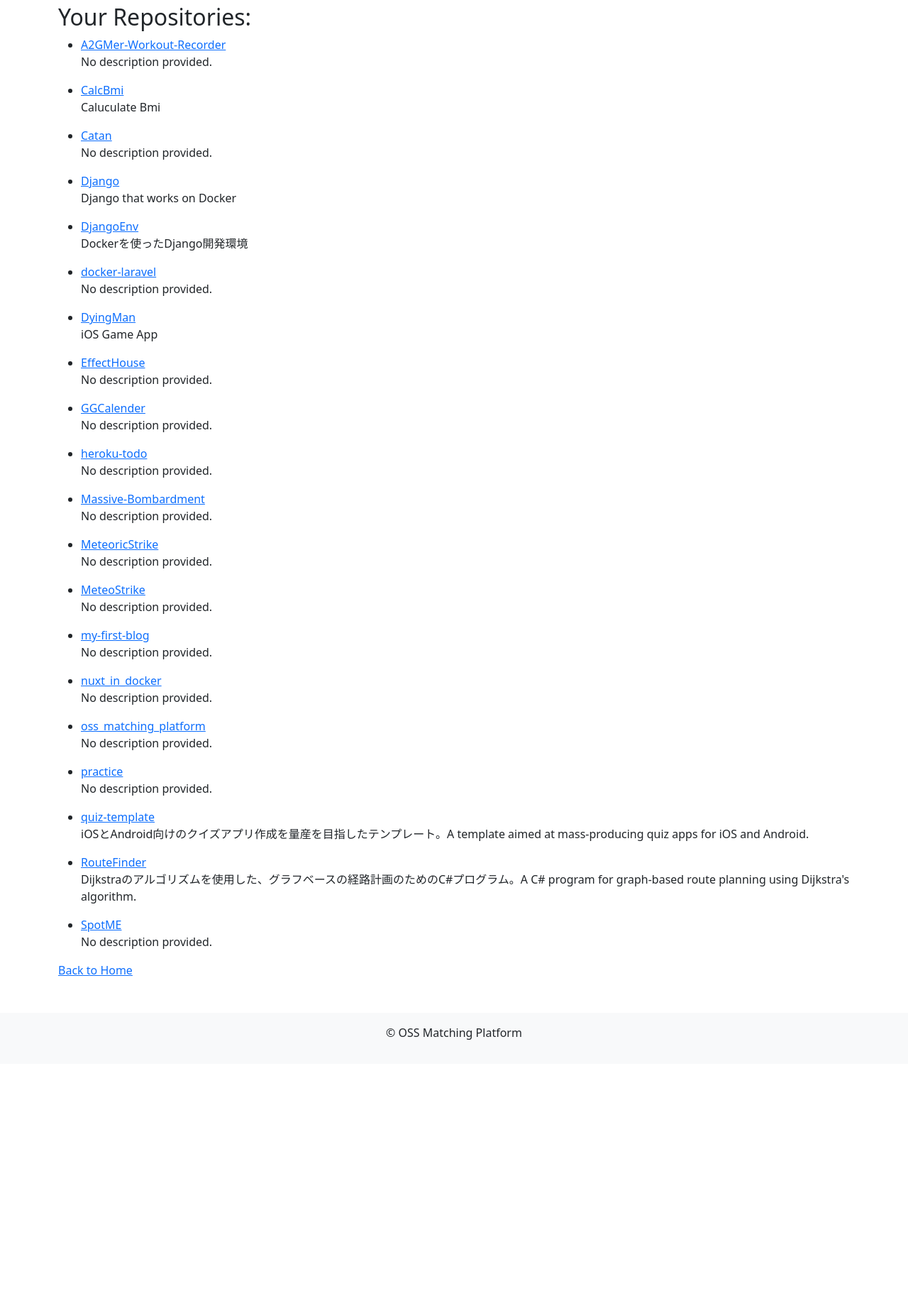
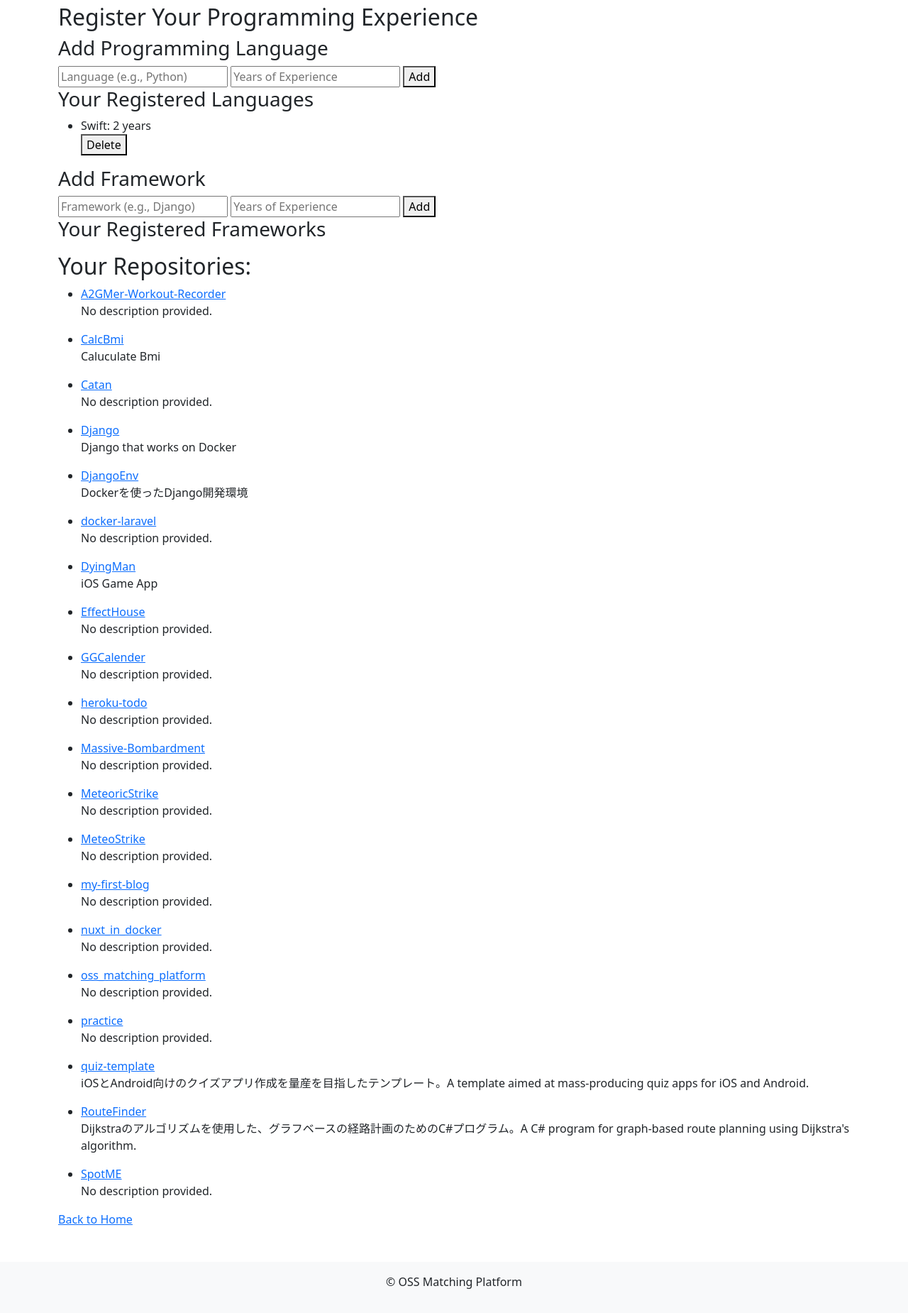
Before and after one commit to A2GMer/oss_matching_platform, a Flask app: template app/templates/mypage.html in a window 1280 px wide. Shown: the part 251-2101 px from the top of the page at 71% size. Before the commit the page ends 1716 px from the top, so only its background shows below. Run offline with Flask 3, Linux system fonts and the light colour scheme; the template is opened without the code that fills it: values that come from a table or form of the project are taken from there, others are empty.

Commit message:
add languages framework table

```diff
--- a/app/templates/index.html
+++ b/app/templates/index.html
@@ -10,6 +10,7 @@
             <strong><a href="{{ repo.url }}" target="_blank">{{ repo.name }}</a></strong><br>
             <p>{{ repo.description }}</p>
             <p>⭐ {{ repo.stars }} | 🍴 {{ repo.forks }}</p>
+            <p>Languages: {{ repo.languages }}</p>
         </li>
     {% endfor %}
 </ul>
--- a/app/templates/mypage.html
+++ b/app/templates/mypage.html
@@ -2,6 +2,49 @@
 
 {% block content %}
 <h1>Welcome to your My Page, {{ username }}!</h1>
+
+<h2>Register Your Programming Experience</h2>
+
+<h3>Add Programming Language</h3>
+<form method="POST" action="/add_language">
+    <input type="text" name="language_name" placeholder="Language (e.g., Python)" required>
+    <input type="number" name="experience_years" placeholder="Years of Experience" required>
+    <button type="submit">Add</button>
+</form>
+
+<h3>Your Registered Languages</h3>
+<ul>
+    {% for language in languages %}
+    <li>
+        {{ language.language_name }}: {{ language.experience_years }} years
+        <form method="POST" action="/delete_language">
+            <input type="hidden" name="language_id" value="{{ language.id }}">
+            <button type="submit">Delete</button>
+        </form>
+    </li>
+    {% endfor %}
+</ul>
+
+<h3>Add Framework</h3>
+<form method="POST" action="/add_framework">
+    <input type="text" name="framework_name" placeholder="Framework (e.g., Django)" required>
+    <input type="number" name="experience_years" placeholder="Years of Experience" required>
+    <button type="submit">Add</button>
+</form>
+
+<h3>Your Registered Frameworks</h3>
+<ul>
+    {% for framework in frameworks %}
+    <li>
+        {{ framework.framework_name }}: {{ framework.experience_years }} years
+        <form method="POST" action="/delete_framework">
+            <input type="hidden" name="framework_id" value="{{ framework.id }}">
+            <button type="submit">Delete</button>
+        </form>
+    </li>
+    {% endfor %}
+</ul>
+
 
 <h2>Your Repositories:</h2>
 <ul>
```
Also changed, not shown: app/models.py (+14 -0 lines), app/routes.py (+90 -4 lines), instance/app.db.
